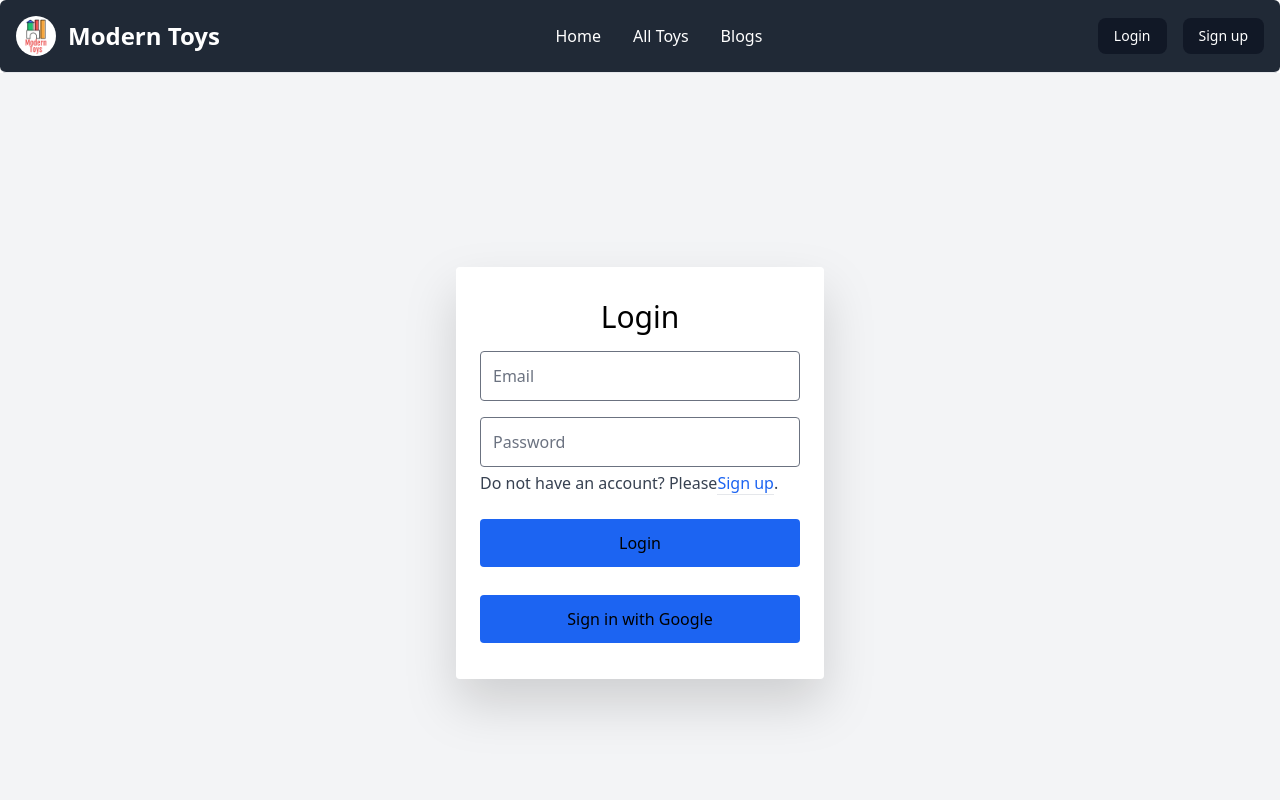
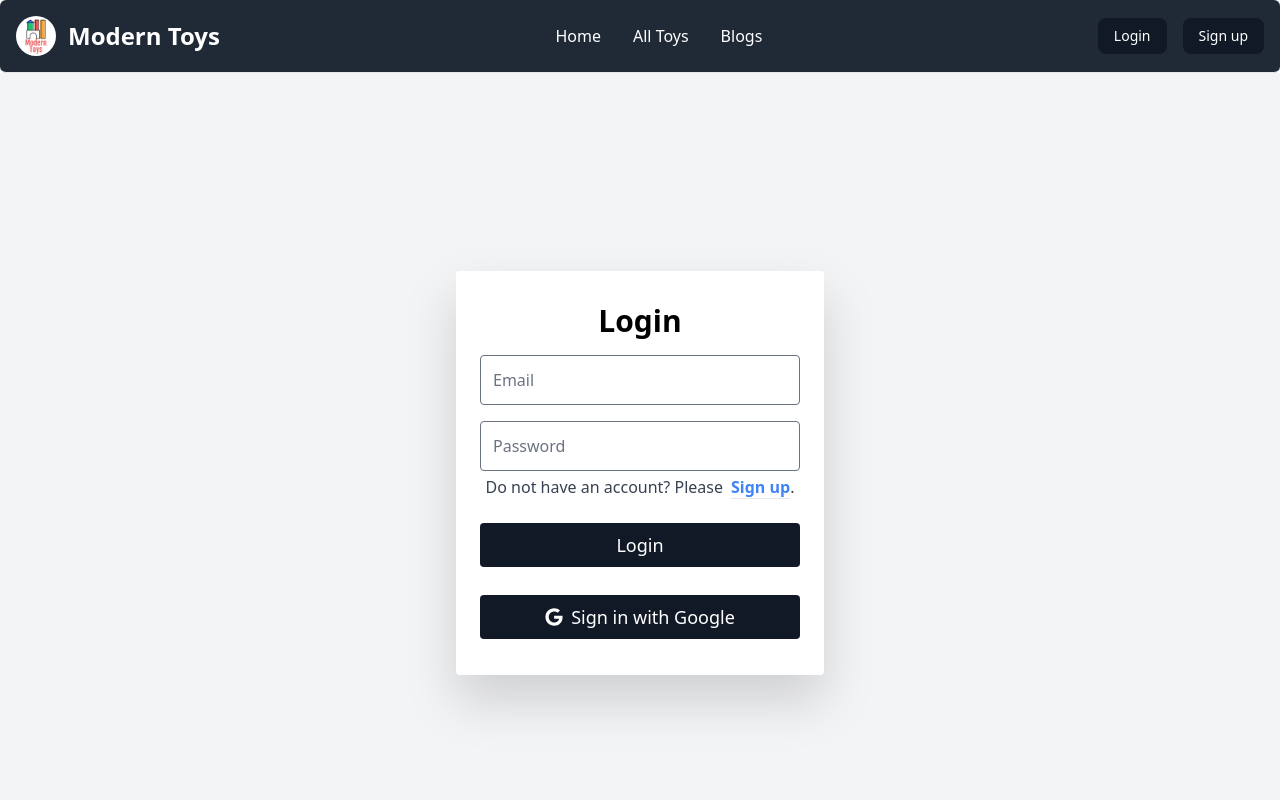
Before and after one commit to mustaqimbd/Modern-Toys-client, a React (Vite) app: page /login in a window 1280 px wide. Shown: the top 800 px of the page. Built offline with nearby package versions, Linux system fonts and the light colour scheme; no server answers.

Commit message:
Login and Sign up page's design updated

```diff
--- a/package.json
+++ b/package.json
@@ -18,6 +18,7 @@
     "react": "^18.2.0",
     "react-dom": "^18.2.0",
     "react-fast-marquee": "^1.5.2",
+    "react-icons": "^4.8.0",
     "react-modal": "^3.16.1",
     "react-responsive-carousel": "^3.2.23",
     "react-router-dom": "^6.11.2",
--- a/src/Pages/Login.jsx
+++ b/src/Pages/Login.jsx
@@ -1,7 +1,8 @@
 import { useContext, useState } from 'react';
 import { Link, useLocation, useNavigate } from 'react-router-dom';
 import { Context } from '../AuthProvider/AuthProvider';
-import { getAuth } from 'firebase/auth';
+import { FaGoogle } from 'react-icons/fa';
+
 
 const Login = () => {
     const { userLogin, googleSignIn } = useContext(Context);
@@ -11,6 +12,7 @@ const Login = () => {
     const location = useLocation();
     const redirectTo = location.state?.pathname || '/';
     console.log(redirectTo);
+
     const hanldeSingIn = (e) => {
         e.preventDefault()
         const form = e.target;
@@ -20,15 +22,15 @@ const Login = () => {
         userLogin(email, password)
             .then(result => {
                 console.log(result.user);
-                setSuccess('successful Login')
+                setSuccess('Successfully Log in!')
                 navigate(redirectTo, { replace: true })
             })
-            .catch(err => setError(err.message))
+            .catch(err => setError('Email or Password wrong!'))
     }
     const handleGoogleSignIn = () => {
         googleSignIn()
             .then(() => {
-                setSuccess('Successfully sign in')
+                setSuccess('Successfully Log in!')
                 navigate(redirectTo, { replace: true })
             })
             .catch(e => setError(e.message))
@@ -39,11 +41,11 @@ const Login = () => {
             <div className="bg-gray-100 min-h-screen flex flex-col">
                 <div className="container max-w-sm mx-auto flex-1 flex flex-col items-center justify-center px-2">
                     <div className="bg-white px-6 py-8 rounded drop-shadow-2xl text-black w-full">
-                        <h1 className="mb-4 text-3xl text-center">Login</h1>
+                        <h1 className="mb-4 text-3xl font-bold text-center">Login</h1>
                         {
-                            error && <p className='text-red-700'>{error}</p>
+                            error && <p className='text-red-700 text-center'>{error}</p>
                         }
-                        {success && <p className='text-blue-700'>{success}</p>}
+                        {success && <p className='text-blue-700 text-center'>{success}</p>}
                         <form onSubmit={hanldeSingIn}>
                             <input
                                 type="text"
@@ -57,22 +59,22 @@ const Login = () => {
                                 name="password"
                                 placeholder="Password"
                                 required />
-                            <div className="text-gray-700 mb-5 mt-1">
+                            <div className="text-gray-700 mb-5 mt-1 text-center">
                                 Do not have an account? Please
-                                <Link to='/sign-up' className="no-underline border-b border-blue text-blue-600">
+                                <Link to='/sign-up' className="no-underline border-b border-blue text-blue-500 ml-2 font-bold hover:text-blue-700">
                                     Sign up
                                 </Link>.
                             </div>
                             <button
                                 type="submit"
-                                className="w-full text-center py-3 rounded bg-blue-600 hover:bg-green-dark focus:outline-none my-1"
+                                className="w-full text-center text-lg font-medium py-2 rounded text-white bg-[#111826] hover:bg-blue-800 focus:outline-none my-1"
                             >Login</button>
                         </form>
                         <div>
                             <button
                                 onClick={handleGoogleSignIn}
-                                className="w-full text-center py-3 rounded bg-blue-600 hover:bg-green-dark focus:outline-none my-1 mt-6"
-                            >Sign in with Google</button>
+                                className="w-full flex py-2 text-lg font-medium rounded text-white bg-[#111826] hover:bg-blue-800 focus:outline-none my-1 mt-6"
+                            ><span className='flex gap-2 items-center mx-auto'><FaGoogle /> Sign in with Google</span></button>
                         </div>
                     </div>
                 </div>
--- a/src/Pages/SignUp.jsx
+++ b/src/Pages/SignUp.jsx
@@ -22,7 +22,7 @@ const SignUp = () => {
                 updateProfile(auth.currentUser, {
                     displayName: name,
                     photoURL: photo
-                }).then(() => setSuccess('successful account created'))
+                }).then(() => setSuccess('successfully account created'))
                     .catch(err => setError(err.massage))
             })
             .catch(err => setError(err.message))
@@ -32,7 +32,7 @@ const SignUp = () => {
             <div className="bg-gray-100 min-h-screen flex flex-col">
                 <div className="container max-w-sm mx-auto flex-1 flex flex-col items-center justify-center px-2">
                     <form onSubmit={hanldeSingUp} className="bg-white px-6 py-8 rounded drop-shadow-2xl text-black w-full">
-                        <h1 className="mb-4 text-3xl text-center">Sign up</h1>
+                        <h1 className="mb-4 text-3xl font-bold text-center">Sign up</h1>
                         {
                             error && <p className='text-red-700'>{error}</p>
                         }
@@ -57,18 +57,18 @@ const SignUp = () => {
                             required />
                         <input
                             type="url"
-                            className="block border border-grey-light w-full p-3 rounded mb-4"
+                            className="block border border-grey-light w-full p-3 rounded"
                             name="photo"
                             placeholder="Enter photo url" />
-                        <div className="text-gray-700 mt-6">
+                        <div className="text-gray-700 mb-4 mt-1 text-center">
                             Already have an account?
-                            <Link to='/login' className="no-underline border-b border-blue text-blue-600">
+                            <Link to='/login' className="no-underline border-b border-blue text-blue-500 ml-2 font-bold hover:text-blue-700">
                                 Log in
                             </Link>.
                         </div>
                         <button
                             type="submit"
-                            className="w-full text-center py-3 rounded bg-blue-600 hover:bg-green-dark focus:outline-none my-1"
+                            className="w-full text-center py-2 text-lg font-medium rounded text-white bg-[#111826] hover:bg-blue-800  focus:outline-none my-1"
                         >Create Account</button>
                     </form>
                 </div>
```
Also changed, not shown: 1 other file (tests, documents, lock files or other folders).
